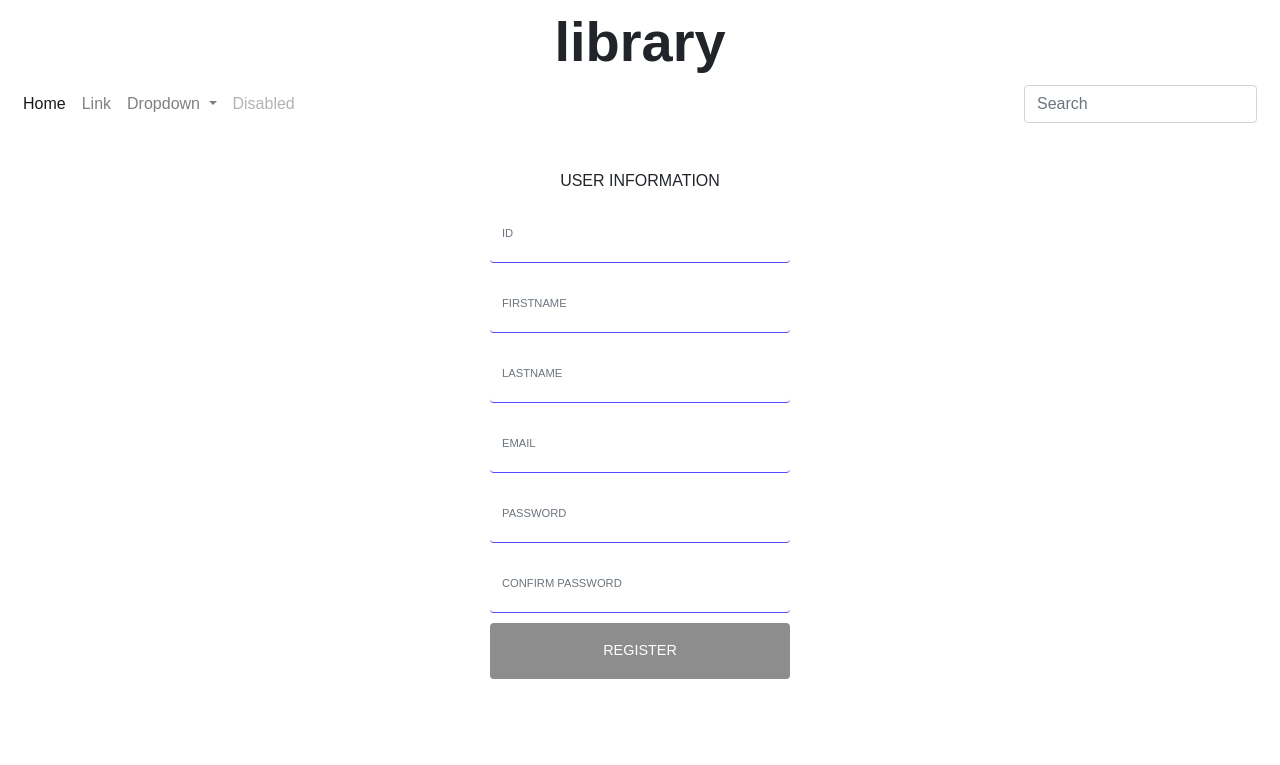
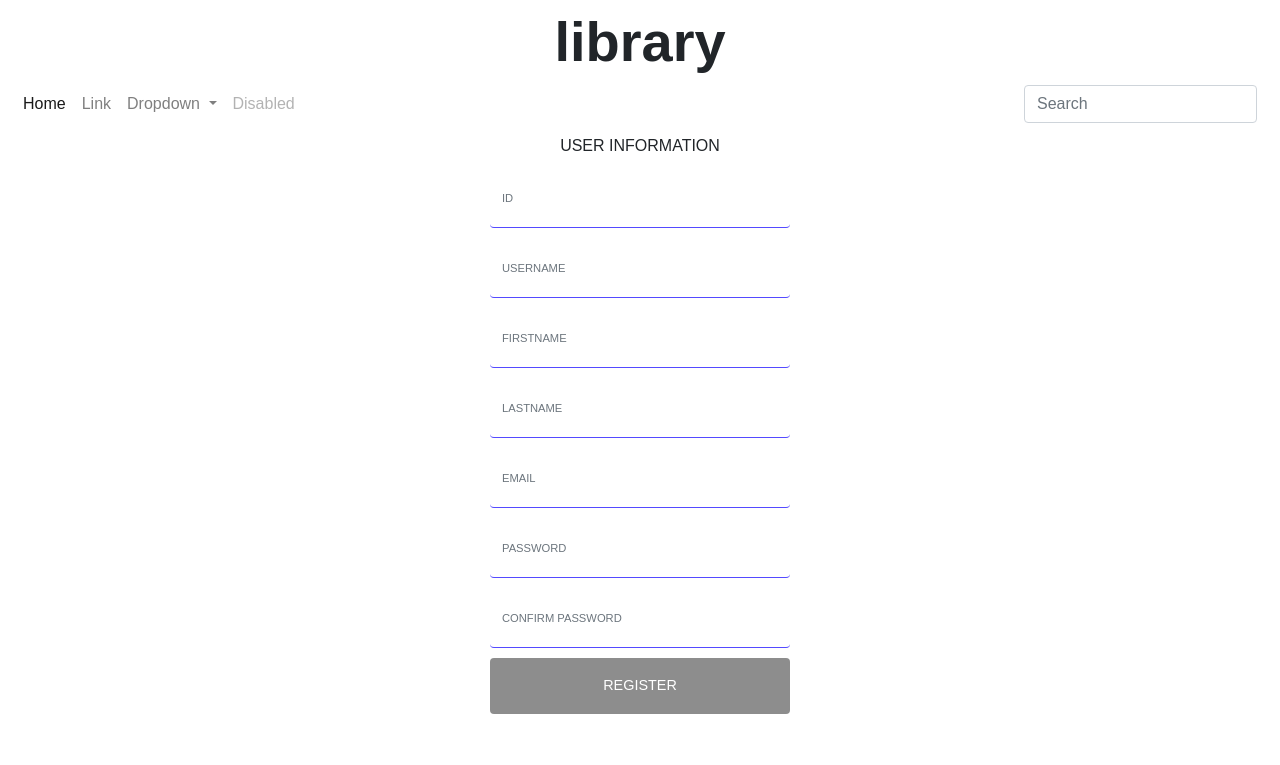
Before and after one commit to martintierro/SECURDE-DjangoLibrary, a Django app: page /catalog/signup/ in a window 1280 px wide. Shown: the part 35-800 px from the top of the page. Run offline with Django 3.2, Linux system fonts and the light colour scheme; some libraries are stand-ins or nearby versions.

Commit message:
Added signup feature and blank index page

```diff
--- a/catalog/forms.py
+++ b/catalog/forms.py
@@ -4,8 +4,12 @@ from django import forms
 
 class UserForm(forms.ModelForm):
     ID_number = forms.CharField(max_length=8)
+    username = forms.CharField(max_length=50)
     password = forms.CharField(widget=forms.PasswordInput)
+    first_name = forms.CharField(max_length=50)
+    last_name = forms.CharField(max_length=50)
+    email = forms.CharField(max_length=50)
 
     class Meta:
         model = User
-        fields = ['ID_number', 'password']
+        fields = ['ID_number','username', 'password', 'first_name', 'last_name', 'email']
--- /dev/null
+++ b/catalog/templates/catalog/index.html
@@ -0,0 +1,3 @@
+{% extends "catalog/base.html" %}
+
+{% block title %}<title>Library</title>{% endblock %}
--- a/catalog/templates/catalog/signup.html
+++ b/catalog/templates/catalog/signup.html
@@ -1,31 +1,36 @@
 {% extends "catalog/base.html" %}
 
-{% block title %}<title>Library</title>{% endblock %}
+{% block title %}<title>Sign Up</title>{% endblock %}
 
 {% block content %}
 <div class="container-fluid">
-  <form>
+  <form action="{% url 'signup' %}" method="POST">
+    {% csrf_token %}
       <div class="row h-75">
           <div class="col text-center my-auto" id="register">
                 <legend>USER INFORMATION</legend>
                 <div class="has-float-label mx-auto">
-                  <input class="form-control form-item" type="text" placeholder="ID"/>
+                  <input class="form-control form-item" name="ID_number" type="text" placeholder="ID"/>
                   <!-- <label>ID</label> -->
                 </div>
                 <div class="has-float-label mx-auto">
-                  <input class="form-control form-item" type="text" placeholder="FIRSTNAME"/>
+                  <input class="form-control form-item" name="username" type="text" placeholder="USERNAME"/>
+                  <!-- <label>ID</label> -->
+                </div>
+                <div class="has-float-label mx-auto">
+                  <input class="form-control form-item" name="first_name" type="text" placeholder="FIRSTNAME"/>
                   <!-- <label>FIRSTNAME</label> -->
                 </div>
                 <div class="has-float-label mx-auto">
-                  <input class="form-control form-item" type="text" placeholder="LASTNAME"/>
+                  <input class="form-control form-item" name="last_name" type="text" placeholder="LASTNAME"/>
                   <!-- <label>LASTNAME</label> -->
                 </div>
                 <div class="has-float-label mx-auto">
-                  <input class="form-control form-item" type="email" placeholder="EMAIL"/>
+                  <input class="form-control form-item" name="email" type="email" placeholder="EMAIL"/>
                   <!-- <label>EMAIL</label> -->
                 </div>
                 <div class="has-float-label mx-auto">
-                  <input class="form-control form-item" type="password" placeholder="PASSWORD"/>
+                  <input class="form-control form-item" name="password" type="password" placeholder="PASSWORD"/>
                   <!-- <label>PASSWORD</label> -->
                 </div>
                 <div class="has-float-label mx-auto">
--- a/catalog/urls.py
+++ b/catalog/urls.py
@@ -2,6 +2,6 @@ from django.urls import path
 from . import views
 
 urlpatterns = [
-    path('', views.signup, name='signup'),
-    path('signup/', views.signup, name='signup')
+    path('', views.index, name='index'),
+    path('signup/', views.UserFormView.as_view(), name='signup')
 ]
--- a/catalog/views.py
+++ b/catalog/views.py
@@ -10,32 +10,49 @@ from .forms import *
 
 # Create your views here.
 
-def signup(request):
-    template = loader.get_template('catalog/signup.html')
+def index(request):
+    template = loader.get_template('catalog/index.html')
     context = {
 
     }
     return HttpResponse(template.render(context, request))
 
-# class UserFormView(View):
-#     form_class = UserForm
-#     template_name = 'catalog/index.html'
-#
-#     # display blank form
-#     def get(self, request):
-#         form = self.form_class(None)
-#         return render(request, self.template_name, {'form': form})
-#
-#     # process from data
-#     def post(self, request):
-#         form = self.form_class(request.POST)
-#
-#         if form.is_valid():
-#             user = form.save(commit=False)
-#
-#             # cleaned (normalized) data
-#             username = form.cleaned_data['username']
-#             password = form.cleaned_data['password']
-#             user.username = username
-#             user.set_password(password)
-#             user.save()
+class UserFormView(View):
+    form_class = UserForm
+    template_name = 'catalog/signup.html'
+
+    # display blank form
+    def get(self, request):
+        form = self.form_class(None)
+        return render(request, self.template_name, {'form': form})
+
+    # process from data
+    def post(self, request):
+        form = self.form_class(request.POST)
+
+        if form.is_valid():
+            user = form.save(commit=False)
+
+            # cleaned (normalized) data
+            ID_number = form.cleaned_data['ID_number']
+            username = form.cleaned_data['username']
+            password = form.cleaned_data['password']
+            first_name = form.cleaned_data['first_name']
+            last_name = form.cleaned_data['last_name']
+            email = form.cleaned_data['email']
+            user.ID_number = ID_number
+            user.username = username
+            user.set_password(password)
+            user.first_name = first_name
+            user.last_name = last_name
+            user.email = email
+            user.save()
+
+            user = authenticate(username=username,password=password)
+
+            if user is not None:
+                if user.is_active:
+                    login(request, user)
+                    return redirect("index")
+
+        return render(request, self.template_name, {'form': form})
```
